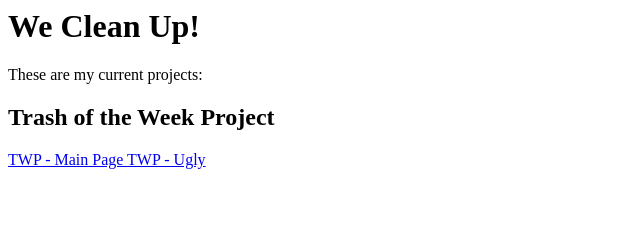
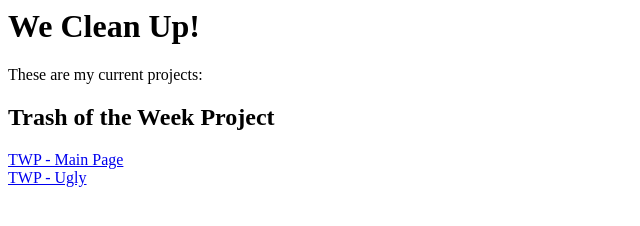
Before and after one commit to robin-y-luo/TWP, a plain HTML site: page index.html in a window 1280 px wide. Shown: the whole page, without its empty margins (0-640 px from the left). Drawn offline with Linux system fonts and the light colour scheme.

Commit message:
Update index.html

```diff
--- a/index.html
+++ b/index.html
@@ -5,6 +5,6 @@
 <h2> Trash of the Week Project </h2>
 
 <p>
-  <a href="demo.html"> TWP - Main Page </a>
+  <a href="demo.html"> TWP - Main Page </a> <br>
   <a href="twp-ugly.html"> TWP - Ugly </a>
 </p>
```
